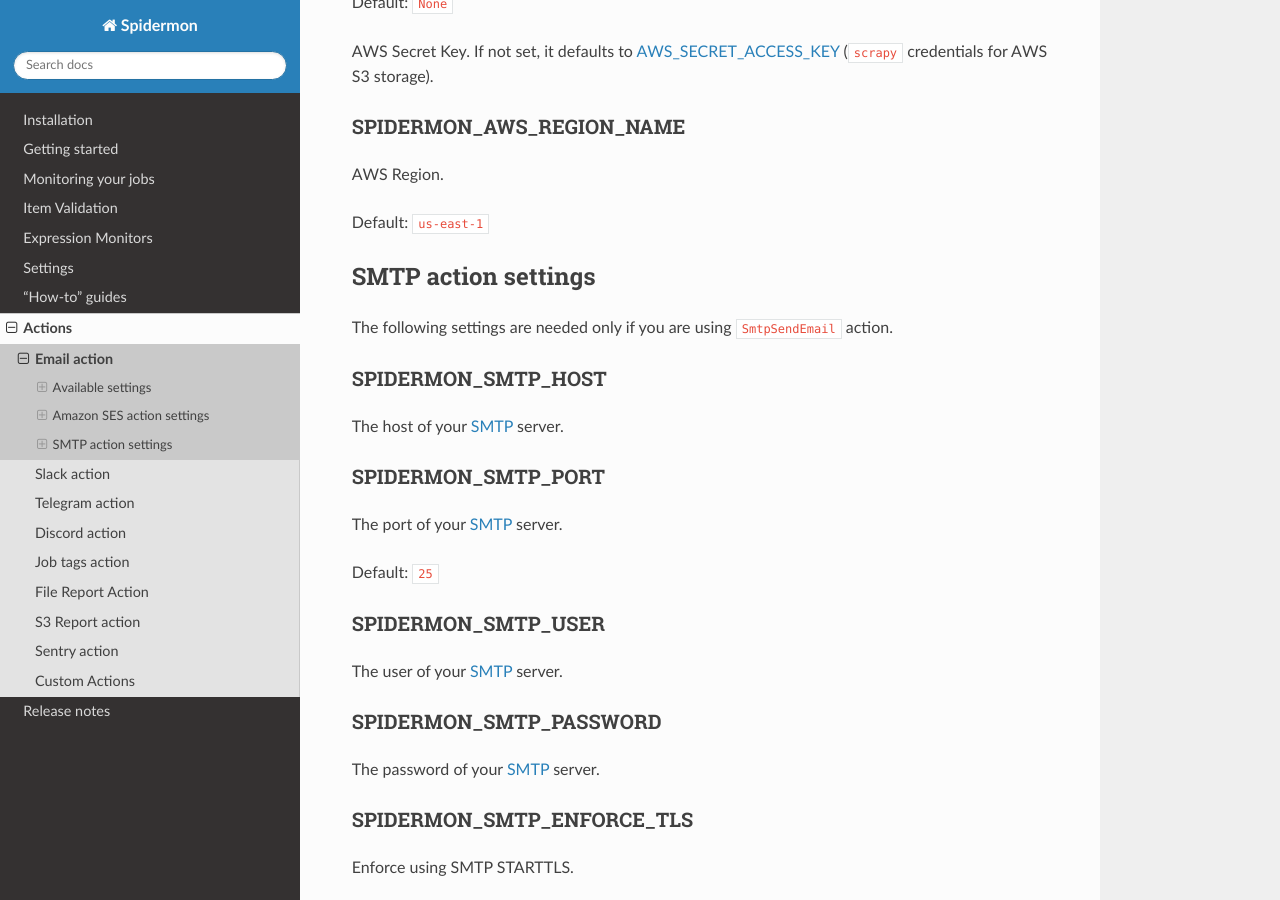
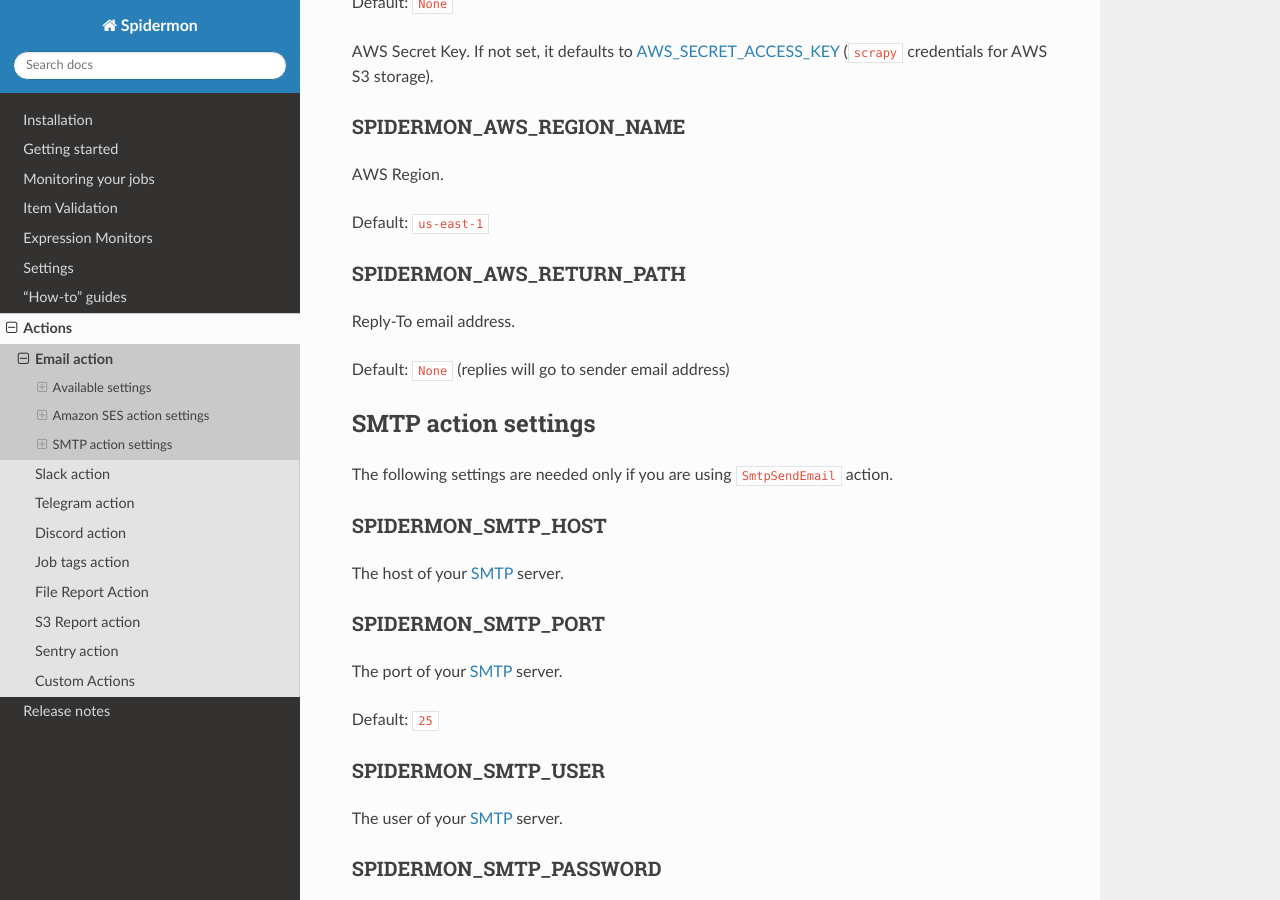
Before and after one commit to scrapinghub/spidermon, a Sphinx documentation site: the page built from docs/source/actions/email-action.rst, in a window 1280 px wide and 900 px high, scrolled down 3537 px. Built offline with Sphinx 7.4.7 and the Read the Docs theme 2.0.0, drawn with Linux system fonts in a browser that asks for light colours.

Commit message:
Updating docs for SES Email Return Path https://github.com/scrapinghub/spidermon/issues/295

```diff
--- a/docs/source/actions/email-action.rst
+++ b/docs/source/actions/email-action.rst
@@ -176,6 +176,14 @@ AWS Region.
 
 Default: ``us-east-1``
 
+
+SPIDERMON_AWS_RETURN_PATH
+~~~~~~~~~~~~~~~~~~~~~~~~~
+
+Reply-To email address.
+
+Default: ``None`` (replies will go to sender email address)
+
 SMTP action settings
 --------------------
 
```
